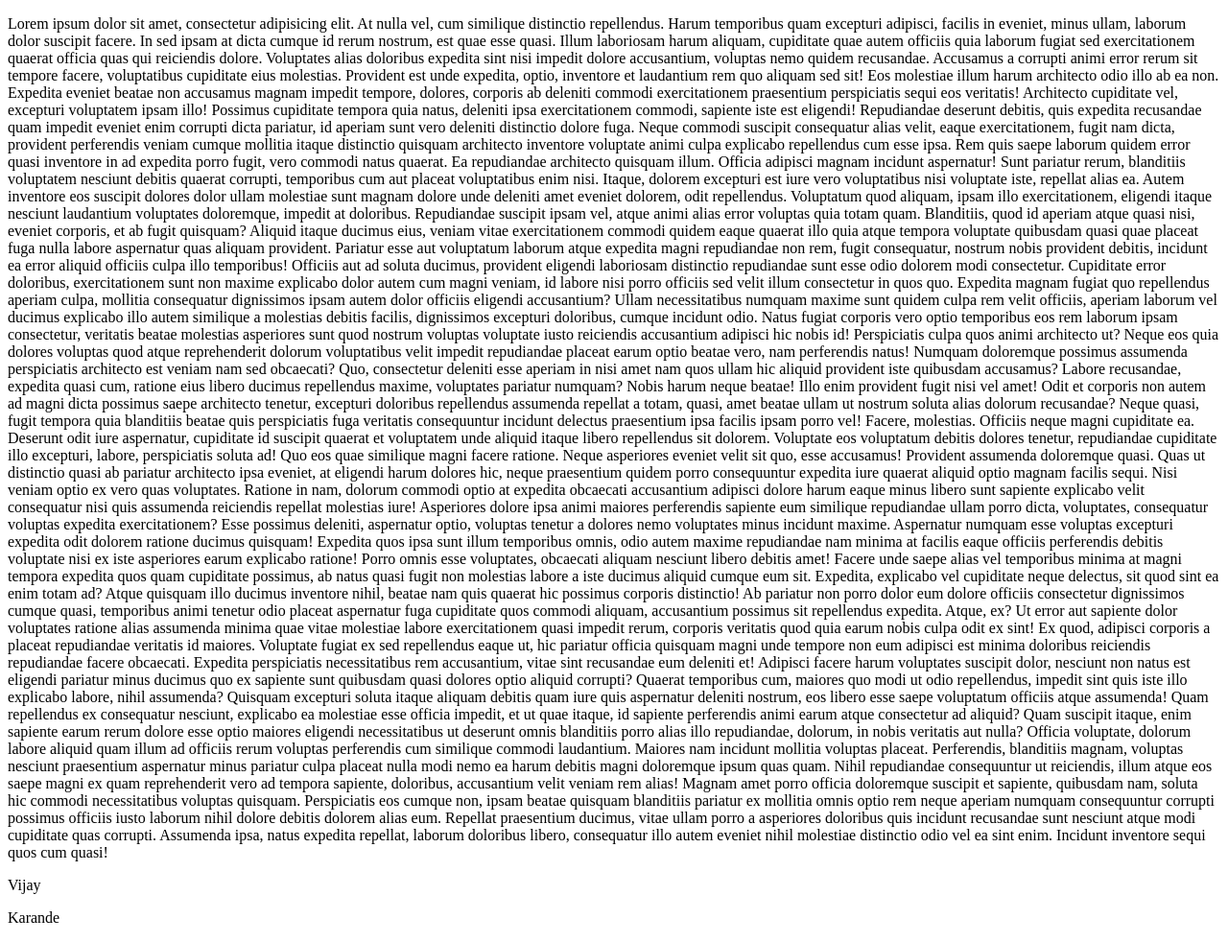
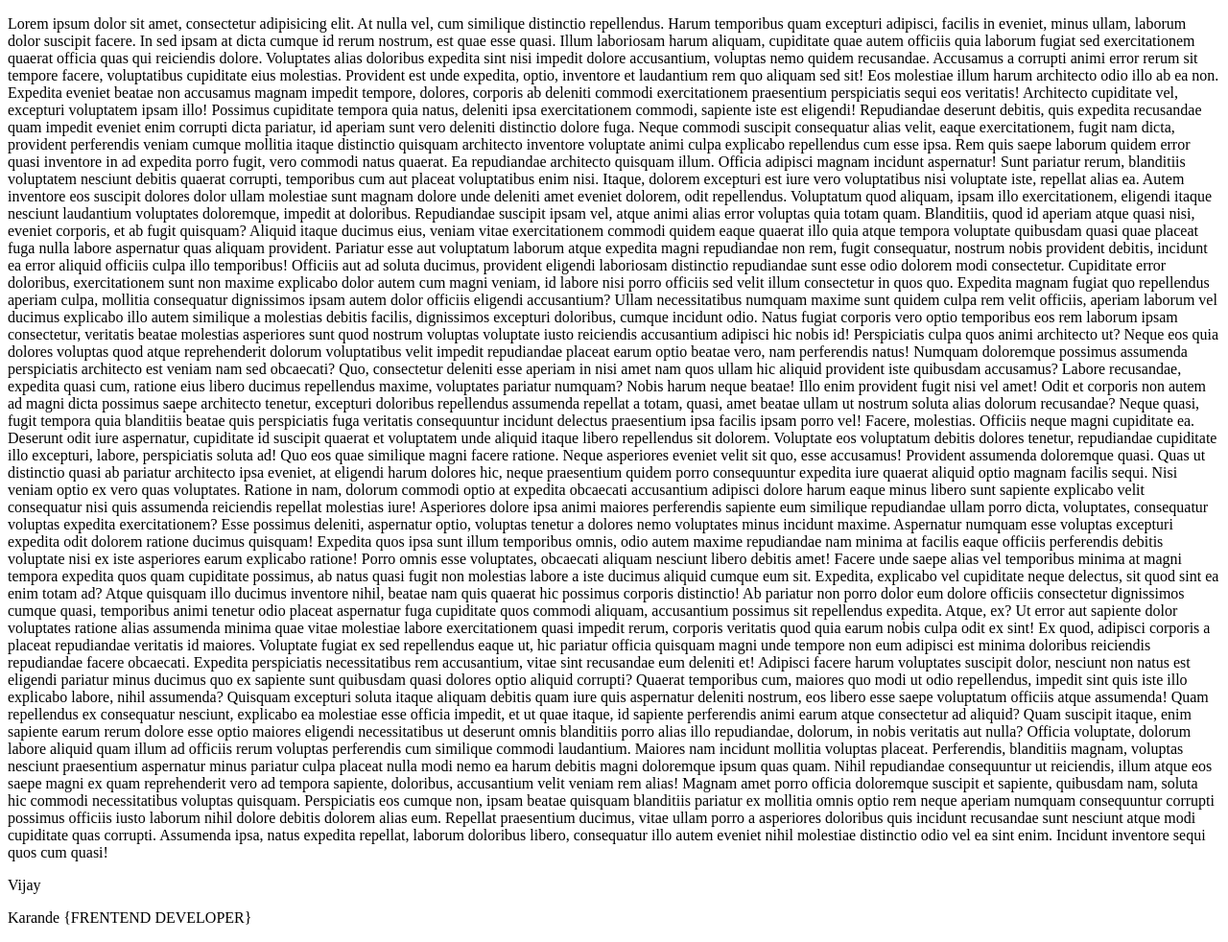
Before and after one commit to Vijaykarande/BubbleSort, a plain HTML site: page index.html in a window 1280 px wide. Shown: the whole page at 96% size. Drawn offline with Linux system fonts and the light colour scheme.

Commit message:
ADD NEW ANOTHER POSITION

```diff
--- a/index.html
+++ b/index.html
@@ -96,7 +96,7 @@
 
 
        <p>Vijay</p>
-       <p>Karande</p>
+       <p>Karande {FRENTEND DEVELOPER}</p>
 </body>
 
 </html>
```
